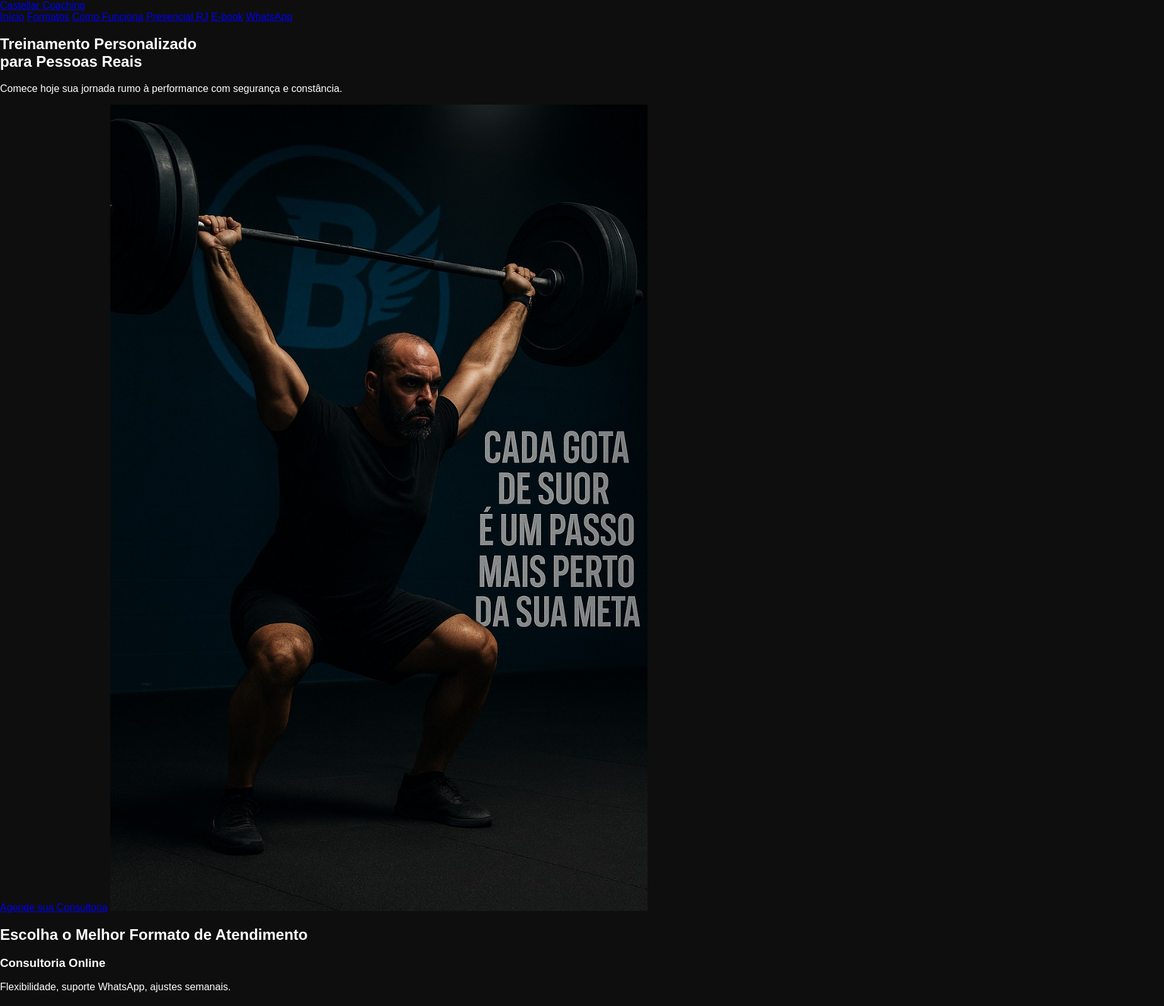
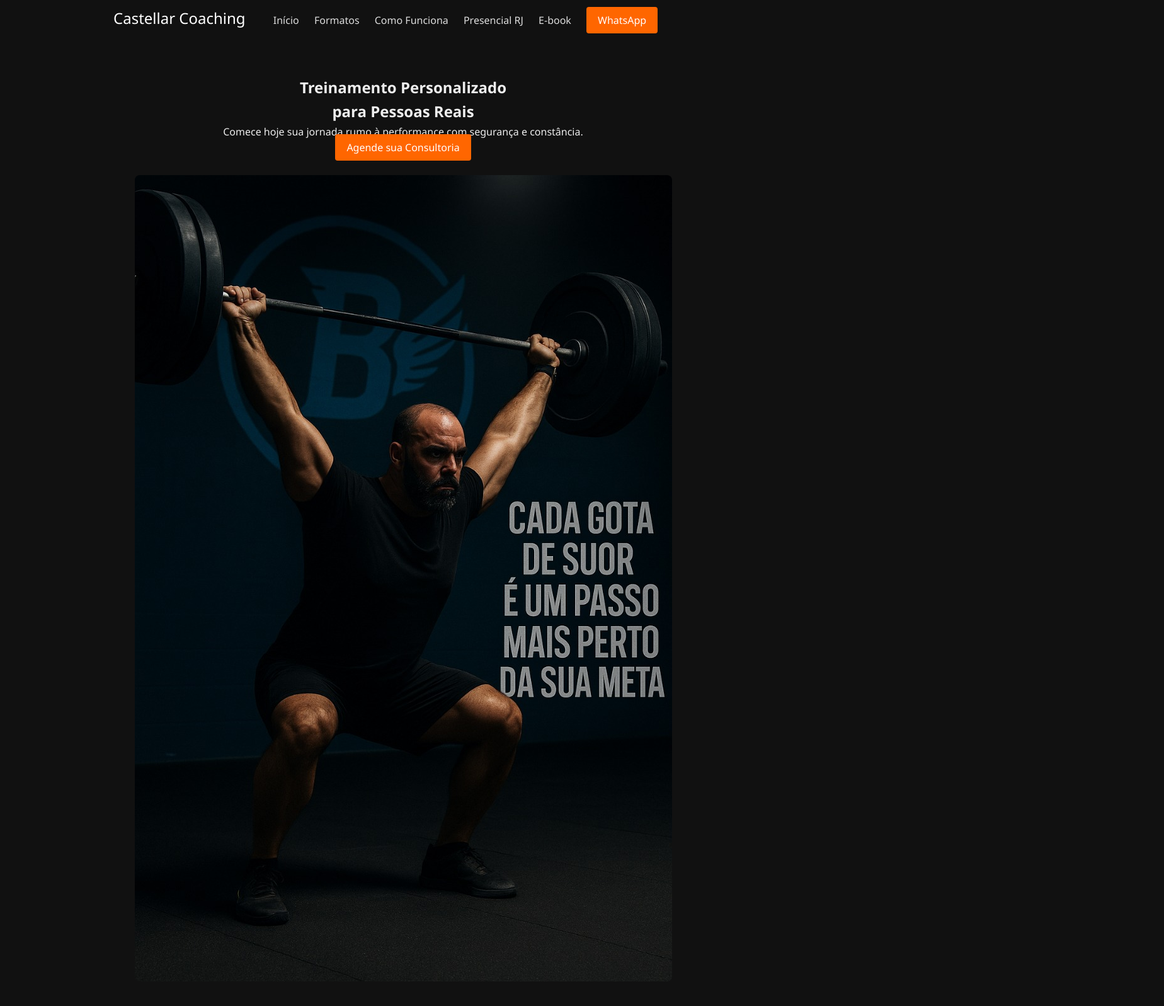
Before and after one commit to brunocastellar/castellarcoaching, a plain HTML site: page index.html in a window 1280 px wide. Shown: the top 1597 px of the page at 63% size, 1848 px wide, since content can reach past the window. Drawn offline with Linux system fonts and the light colour scheme.

Commit message:
style.css

```diff
--- a/style.css
+++ b/style.css
@@ -1,7 +1,132 @@
+/* Reset básico */
+* {
+  margin: 0;
+  padding: 0;
+  box-sizing: border-box;
+}
+
 body {
-  margin: 0;
-  font-family: Arial, sans-serif;
-  background-color: #0e0e0e;
+  font-family: 'Segoe UI', Tahoma, sans-serif;
+  background: #111;
+  color: #eee;
+  line-height: 1.6;
+}
+
+.container {
+  max-width: 960px;
+  margin: 0 auto;
+  padding: 0 20px;
+}
+
+header {
+  position: fixed;
+  width: 100%;
+  top: 0;
+  background: #111;
+  padding: 10px 0;
+  z-index: 1000;
+}
+
+header .logo {
   color: #fff;
+  font-size: 1.5rem;
+  text-decoration: none;
+  margin-right: 30px;
 }
-/* Inclua todo o CSS que enviei anteriormente aqui */
+
+header nav {
+  display: inline-block;
+}
+
+header nav a {
+  color: #ddd;
+  margin: 0 10px;
+  text-decoration: none;
+}
+
+header nav a:hover {
+  color: #ff6600;
+}
+
+.btn-cta, .btn-main {
+  background: #ff6600;
+  color: #fff;
+  padding: 10px 18px;
+  text-decoration: none;
+  border-radius: 4px;
+}
+
+.btn-group a, .btn-secondary {
+  background: #333;
+  color: #fff;
+  padding: 10px 18px;
+  margin: 10px 5px 0;
+  text-decoration: none;
+  border-radius: 4px;
+}
+
+.gray-bg {
+  background: #1a1a1a;
+}
+
+.hero {
+  padding-top: 120px;
+  padding-bottom: 60px;
+}
+
+.img-responsive {
+  display: block;
+  max-width: 100%;
+  height: auto;
+  margin: 30px auto;
+  border-radius: 8px;
+}
+
+.cards {
+  display: flex;
+  flex-wrap: wrap;
+  gap: 20px;
+  margin: 20px 0;
+}
+
+.card {
+  background: #222;
+  padding: 20px;
+  flex: 1;
+  min-width: 200px;
+  border-radius: 6px;
+  box-shadow: 0 2px 6px rgba(0,0,0,0.5);
+}
+
+.steps {
+  list-style: decimal inside;
+  margin: 20px 0;
+  padding-left: 20px;
+}
+
+footer {
+  background: #000;
+  padding: 20px 0;
+  margin-top: 40px;
+}
+
+.text-center {
+  text-align: center;
+}
+
+/* Responsivo */
+@media (max-width: 768px) {
+  header nav {
+    display: block;
+    margin-top: 10px;
+  }
+
+  .cards {
+    flex-direction: column;
+  }
+
+  .btn-cta, .btn-main {
+    display: block;
+    margin: 20px auto;
+  }
+}
```
